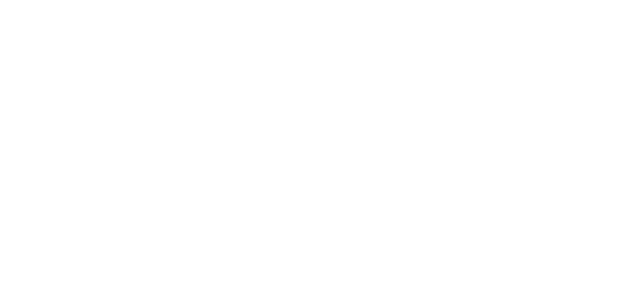
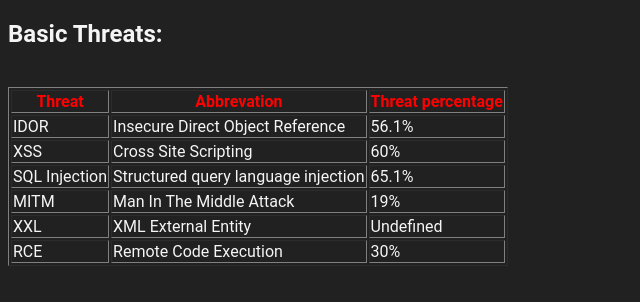
Before and after one commit to Brahmaji-279/WT_LAB, a plain HTML site: page Task-2/threats.html in a window 1280 px wide. Shown: the whole page, without its empty margins (0-640 px from the left). Drawn offline with Linux system fonts and the light colour scheme.

Commit message:
Tables are added to the web threats page

```diff
--- a/Task-2/style.css
+++ b/Task-2/style.css
@@ -179,3 +179,8 @@
     .iframee{
         flex:2;
     }
+    /* threats */
+    .body3{
+        background-color:#212121;
+        font-family:'Roboto',sans-serif;
+    }
--- a/Task-2/threats.html
+++ b/Task-2/threats.html
@@ -0,0 +1,47 @@
+<!DOCTYPE html>
+<html>
+    <head>
+        <title>Threats</title>
+    </head>
+    <link rel="stylesheet" href="style.css">
+    <body class="body3">
+        <h2 style="color:whitesmoke;">Basic Threats:</h2><br>
+        <table border="1" style="color:whitesmoke;">
+            <tr style="color: red;">
+            <th>Threat</th>
+            <th>Abbrevation</th>
+            <th>Threat percentage</th>
+            </tr>
+            <tr>
+                <td>IDOR</td>
+                <td>Insecure Direct Object Reference</td>
+                <td>56.1%</td>
+            </tr>
+            <tr>
+                <td>XSS</td>
+                <td>Cross Site Scripting</td>
+                <td>60%</td>
+            </tr>
+            <tr>
+                <td>SQL Injection</td>
+                <td>Structured query language injection</td>
+                <td>65.1%</td>
+            </tr>
+            <tr>
+                <td>MITM</td>
+                <td>Man In The Middle Attack</td>
+                <td>19%</td>
+            </tr>
+            <tr>
+                <td>XXL</td>
+                <td>XML External Entity</td>
+                <td>Undefined</td>
+            </tr>
+            <tr>
+                <td>RCE</td>
+                <td>Remote Code Execution</td>
+                <td>30%</td>
+            </tr>
+        </table>
+    </body>
+</html>
```
